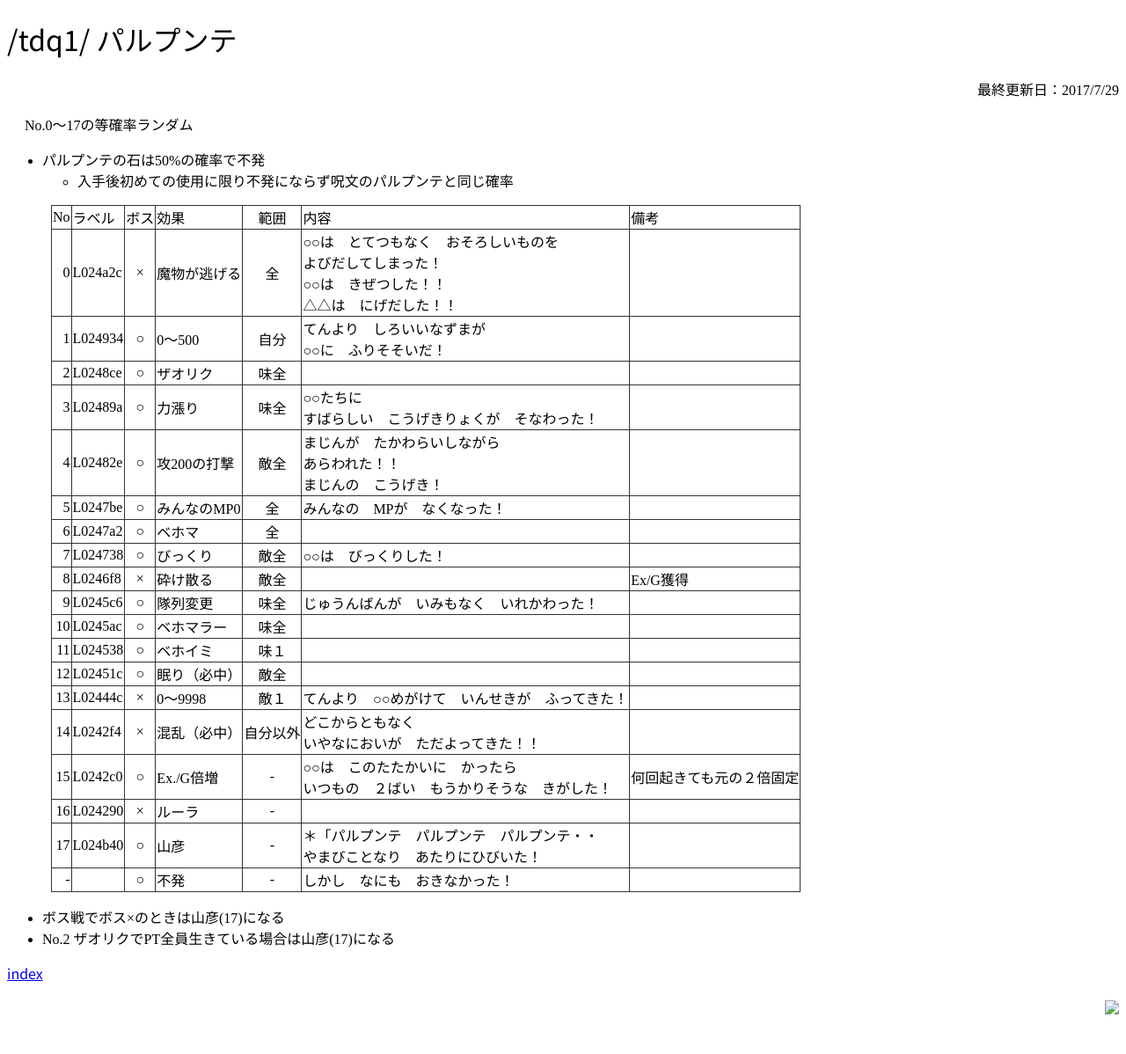
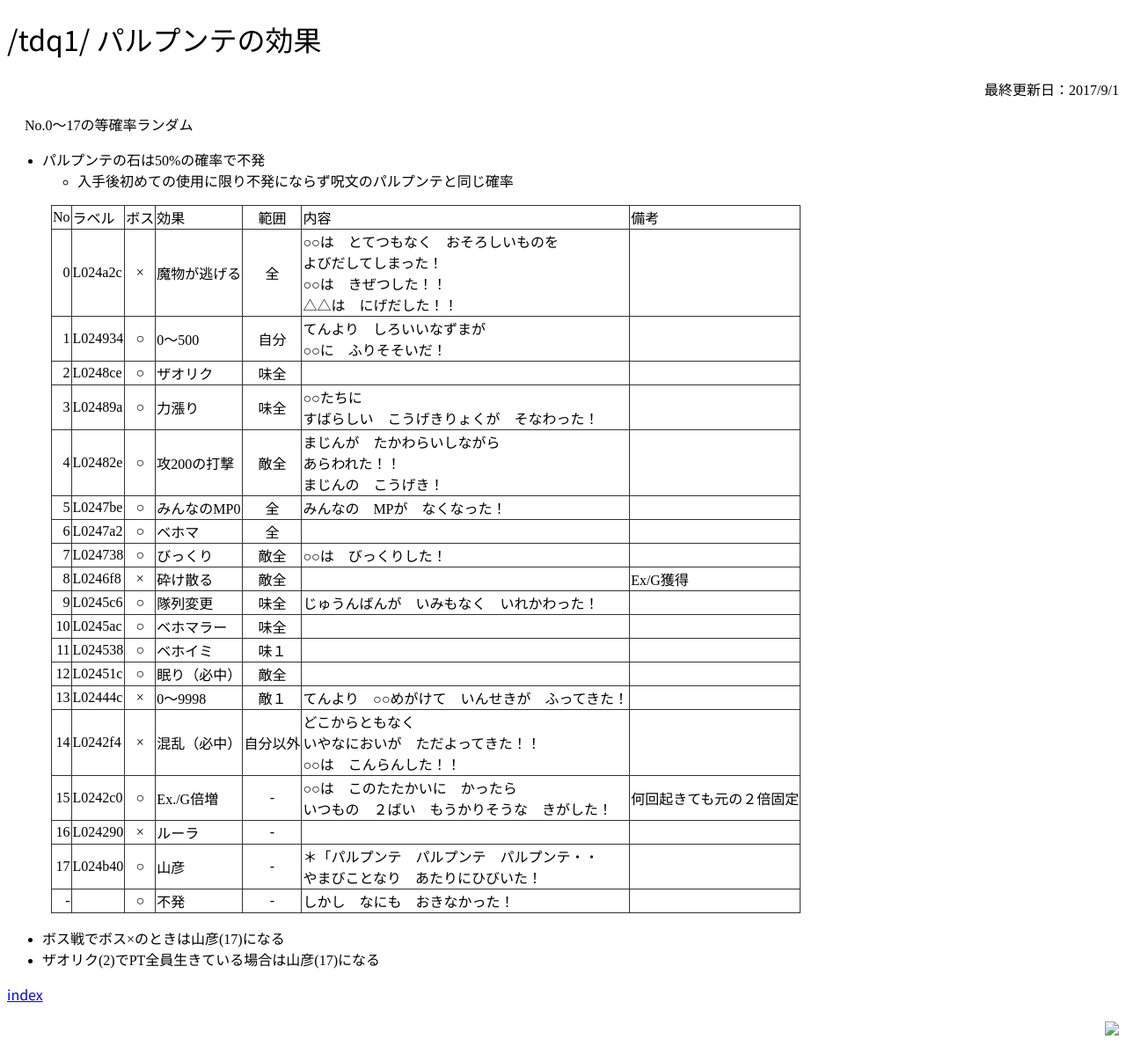
Before and after one commit to chiorex/TDQ_DATA_DAT, a Jekyll site: the page built from tdq1/parupunte.md, in a window 1280 px wide. Shown: the whole page at 88% size. Built offline with Jekyll 4.4.1, drawn with Linux system fonts in a browser that asks for light colours; some web fonts are replaced; before the commit the page ends 1174 px from its top, so only the background shows below that.

Commit message:
細かい修正

```diff
--- a/tdq1/parupunte.md
+++ b/tdq1/parupunte.md
@@ -1,7 +1,7 @@
 ---
 layout: default
-title: パルプンテ
-update: 2017-07-29
+title: パルプンテの効果
+update: 2017-09-01
 ---
 
 No.0～17の等確率ランダム
@@ -24,11 +24,11 @@ No.0～17の等確率ランダム
 | 11 | L024538 |  ○  | ベホイミ     | 味１ |
 | 12 | L02451c |  ○  | 眠り（必中） | 敵全 |
 | 13 | L02444c |  ×  | 0～9998      | 敵１ | てんより　○○めがけて　いんせきが　ふってきた！
-| 14 | L0242f4 |  ×  | 混乱（必中） | 自分以外 | どこからともなく<br>いやなにおいが　ただよってきた！！
+| 14 | L0242f4 |  ×  | 混乱（必中） | 自分以外 | どこからともなく<br>いやなにおいが　ただよってきた！！<br>○○は　こんらんした！！
 | 15 | L0242c0 |  ○  | Ex./G倍増    |  -   | ○○は　このたたかいに　かったら<br>いつもの　２ばい　もうかりそうな　きがした！ | 何回起きても元の２倍固定 |
 | 16 | L024290 |  ×  | ルーラ       |  -   |
 | 17 | L024b40 |  ○  | 山彦         |  -   | ＊「パルプンテ　パルプンテ　パルプンテ・・<br>やまびことなり　あたりにひびいた！
 |  - |         |  ○  | 不発         |  -   | しかし　なにも　おきなかった！
 
 * ボス戦でボス×のときは山彦(17)になる
-* No.2 ザオリクでPT全員生きている場合は山彦(17)になる
+* ザオリク(2)でPT全員生きている場合は山彦(17)になる
```
Also changed, not shown: tdq1/behavior.md (+3 -3 lines), tdq1/index.md (+2 -2 lines), tdq1/skill_id.md (+6 -1 lines), tdq2/parupunte.md (+2 -2 lines), tdq2/skill_id.md (+8 -3 lines).
